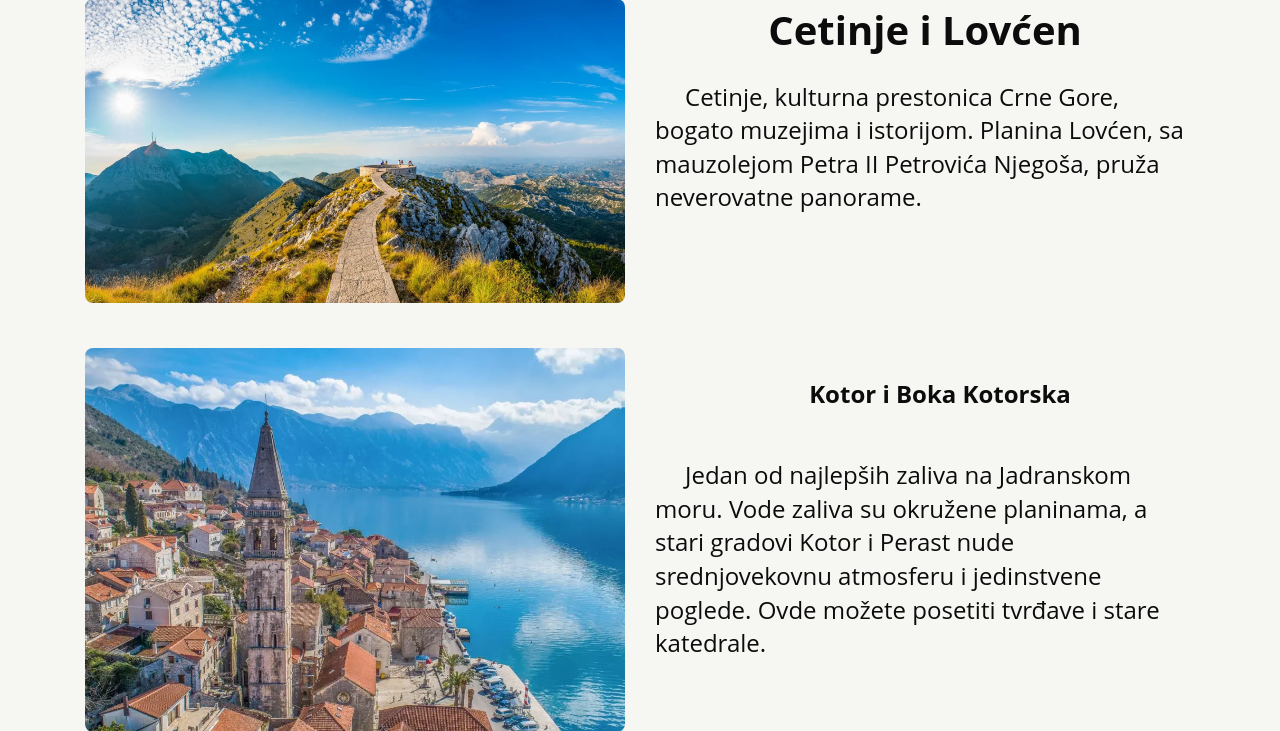
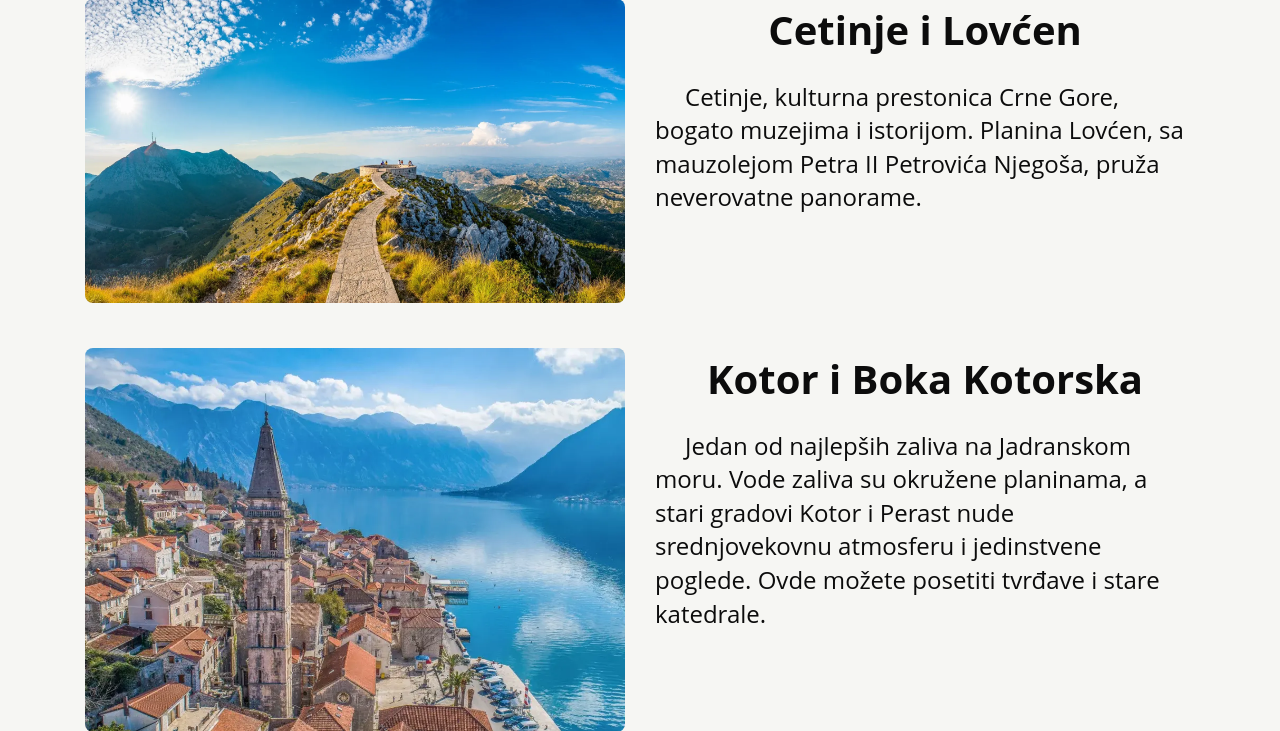
Before and after one commit to ArienI/transfer-oxana, a PHP site: page /montenegro/index.php in a window 1280 px wide. Shown: the part 1293-2024 px from the top of the page. Run offline with PHP 8.4, Linux system fonts and the light colour scheme; some web fonts are replaced.

Commit message:
fix:удалила у котора тег лишний

```diff
--- a/montenegro/index.php
+++ b/montenegro/index.php
@@ -63,7 +63,7 @@ include_once $_SERVER['DOCUMENT_ROOT'].'/header.php'; ?>
 
       <div class="col-12 col-md-6 ">
         <div class="montenegro-place__info info row">
-          <h2 class="info-title col-12"><p class="info-text col-12"><?= Config::get_phrase('kotor'); ?></h2>
+          <h2 class="info-title col-12"><?= Config::get_phrase('kotor'); ?></h2>
           <p class="info-text col-12"><?= Config::get_phrase('boka_bay_description'); ?></p>
         </div>
       </div>
```
